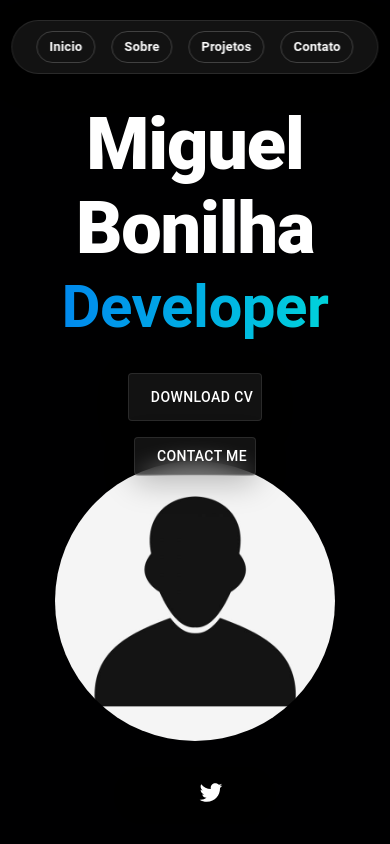
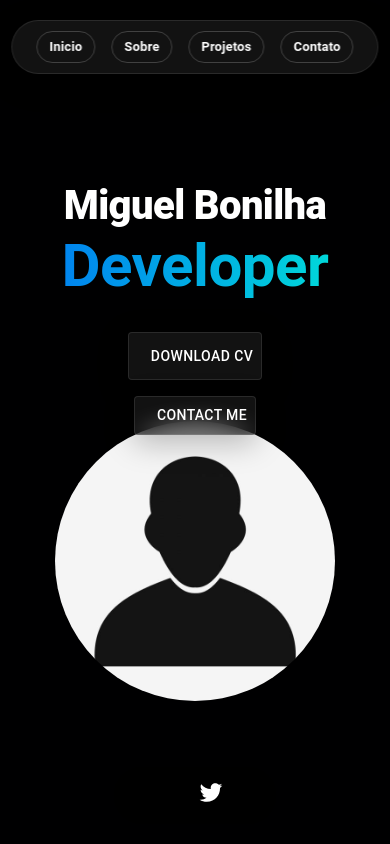
Before and after one commit to MglBonil/portifolio, a React (Vite) app: page / in a window 390 px wide. Shown: the top 844 px of the page. Built offline with nearby package versions, Linux system fonts and the light colour scheme; some icons are missing.

Commit message:
Enhance responsive design across Home sections by adjusting padding and font sizes for better mobile experience.

```diff
--- a/src/pages/Home/sections/About/About.tsx
+++ b/src/pages/Home/sections/About/About.tsx
@@ -8,7 +8,13 @@ const StyledHero = styled("div")({
     display: "flex",
     alignItems: "center",
     justifyContent: "center",
+    padding: "40px 0",
 
+    "@media (max-width: 600px)": {
+        height: "auto",
+        minHeight: "100vh",
+        padding: "60px 20px",
+    },
 });
 
 
@@ -40,6 +46,7 @@ export default function AlternateTimeline() {
                             textAlign={"center"}
                             color="primary"
                             variant="h4"
+                            fontSize={{ xs: "1.5rem", md: "2.125rem" }}
                             fontWeight="600"><br />Me Conheça Melhor</Typography>
                         <Typography
                             justifyContent="center"
@@ -51,11 +58,13 @@ export default function AlternateTimeline() {
                             textAlign={"center"}
                             color="primary"
                             variant="h4"
+                            fontSize={{ xs: "1.5rem", md: "2.125rem" }}
                             fontWeight="600"><br />Minha história</Typography>
                         <Typography
                             justifyContent="center"
-                            textAlign="left"
+                            textAlign={{ xs: "center", md: "left" }}
                             color="primary"
+                            fontSize={{ xs: "0.9rem", md: "1rem" }}
                         >
                             Atuo com desenvolvimento de aplicativos desktop, com foco em projetos que visam criar soluções que facilitem a usabilidade e contribuam para a comunidade de desenvolvimento.
                             <br /><br />
--- a/src/pages/Home/sections/Contact/Contact.tsx
+++ b/src/pages/Home/sections/Contact/Contact.tsx
@@ -10,6 +10,10 @@ const StyledContact = styled("div")({
     alignItems: "center",
     justifyContent: "center",
     padding: "50px 0",
+
+    "@media (max-width: 600px)": {
+        padding: "60px 20px",
+    },
 });
 
 const StyledButton = styled(Button)({
@@ -82,7 +86,14 @@ const Contact = () => {
     return (
         <StyledContact>
             <Container maxWidth="sm">
-                <Typography variant="h3" textAlign="center" fontWeight="600" color="primary" gutterBottom>
+                <Typography
+                    variant="h3"
+                    textAlign="center"
+                    fontWeight="600"
+                    color="primary"
+                    fontSize={{ xs: "1.75rem", md: "3rem" }}
+                    gutterBottom
+                >
                     Entre em Contato
                 </Typography>
                 <br/>
--- a/src/pages/Home/sections/Hero/Hero.tsx
+++ b/src/pages/Home/sections/Hero/Hero.tsx
@@ -10,6 +10,13 @@ const StyledHero = styled("div")({
 	display: "flex",
 	alignItems: "center",
 	justifyContent: "center",
+	padding: "80px 0 40px 0",
+
+	"@media (max-width: 600px)": {
+		height: "auto",
+		minHeight: "100vh",
+		padding: "100px 20px 60px 20px",
+	},
 });
 
 const StyledButton = styled(Button)({
@@ -53,7 +60,7 @@ const Hero = () => {
 							color="primary"
 							variant="h1"
 							textAlign="center"
-							fontSize="4.5rem"
+							fontSize={{ xs: "2.5rem", md: "4.5rem" }}
 							fontWeight="900"
 							height="auto"
 							width="auto"
--- a/src/pages/Home/sections/Projects/Projects.tsx
+++ b/src/pages/Home/sections/Projects/Projects.tsx
@@ -8,6 +8,13 @@ const StyledHero = styled("div")({
   display: "flex",
   alignItems: "center",
   justifyContent: "center",
+  padding: "40px 0",
+
+  "@media (max-width: 600px)": {
+    height: "auto",
+    minHeight: "100vh",
+    padding: "60px 20px",
+  },
 });
 
 const StyledProjectImg = styled("img")({
@@ -35,6 +42,7 @@ const Projects = () => {
               textAlign="center"
               color="primary"
               variant="h4"
+              fontSize={{ xs: "1.5rem", md: "2.125rem" }}
               fontWeight={600}
               gutterBottom
             >
```
